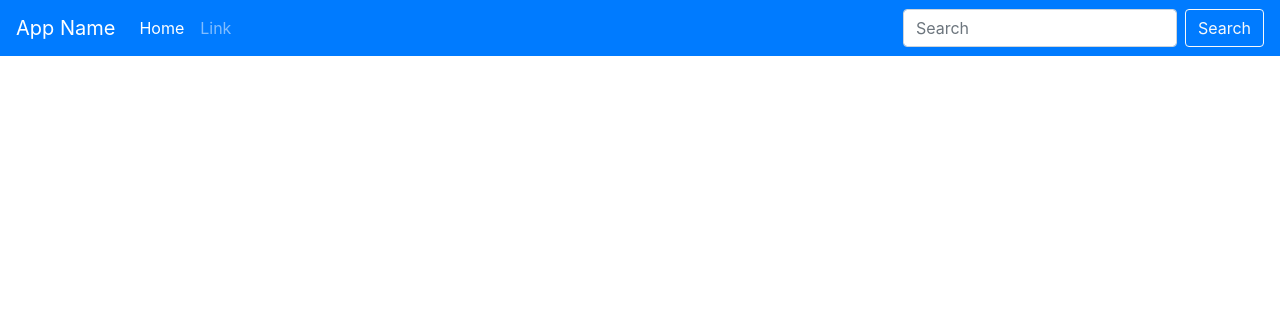
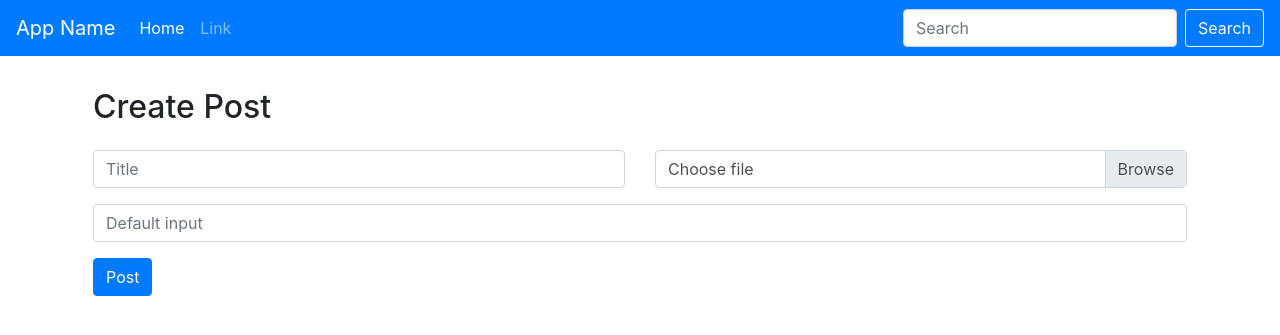
Before and after one commit to mankhokhar/djangoCrud, a Django app: page / in a window 1280 px wide. Shown: the top 335 px of the page. Run offline with Django 3.2, Linux system fonts and the light colour scheme; data that the repository does not hold is empty; some libraries are stand-ins or nearby versions.

Commit message:
Added Post Creation Form

```diff
--- a/posts/templates/posts/post_list.html
+++ b/posts/templates/posts/post_list.html
@@ -1,6 +1,25 @@
 {% extends 'base.html' %}
 
 {% block content %}
+
+    <div class="post_create_form">
+        <div class="row p-2">
+            <div class="col-4"><h2>Create Post</h2></div>
+        </div>
+        <form method="post" , action="{% url 'posts:add_post' %}" class="post_add_form" enctype="multipart/form-data">
+            {% csrf_token %}
+            <div class="row p-2">
+                <div class="col"><input name="post_title" type="text" class="form-control" required placeholder="Title"></div>
+                <div class="col"><div class="custom-file">
+                      <input name="post_file" type="file" class="custom-file-input" id="customFile">
+                      <label class="custom-file-label" for="customFile">Choose file</label>
+                </div></div>
+            </div>
+            <div class="row p-2"> <div class="col"> <input name="post_desc" class="form-control" type="text" placeholder="Default input"> </div> </div>
+            <div class="row p-2"><div class="col-4"> <button class="btn btn-primary btn-mb-2" type="submit"> Post </button> </div></div>
+        </form>
+    </div>
+
 <br>
 <div class="posts_list">
         {% include 'posts/post.html' %}
--- a/posts/urls.py
+++ b/posts/urls.py
@@ -10,4 +10,5 @@ urlpatterns = [
     path('delete_comment/', views.delete_comment, name='delete_comment/'),
     path('update_comment/', views.update_comment, name='update_comment'),
     path('search/', views.search_post, name='search'),
+    path('add_post/', views.add_post, name='add_post'),
 ]
--- a/posts/views.py
+++ b/posts/views.py
@@ -75,3 +75,10 @@ def delete_comment(request):
     comment = get_object_or_404(Comment, pk=comment_id)
     comment.delete()
     return HttpResponse()
+
+def add_post(request):
+    if request.method == 'POST':
+        print(request.POST['post_title'], request.FILES['post_file'].name, request.POST['post_desc'])
+        post = Post.objects.create(title=request.POST['post_title'], image=request.FILES['post_file'], description=request.POST['post_desc'])
+
+    return HttpResponseRedirect('/')
--- a/templates/base.html
+++ b/templates/base.html
@@ -15,6 +15,7 @@
 <body>
 {% include 'navbar.html' %}
 <div class="container">
+    <br>
 {% block content %}
     Replace This
 {% endblock content %}
```
